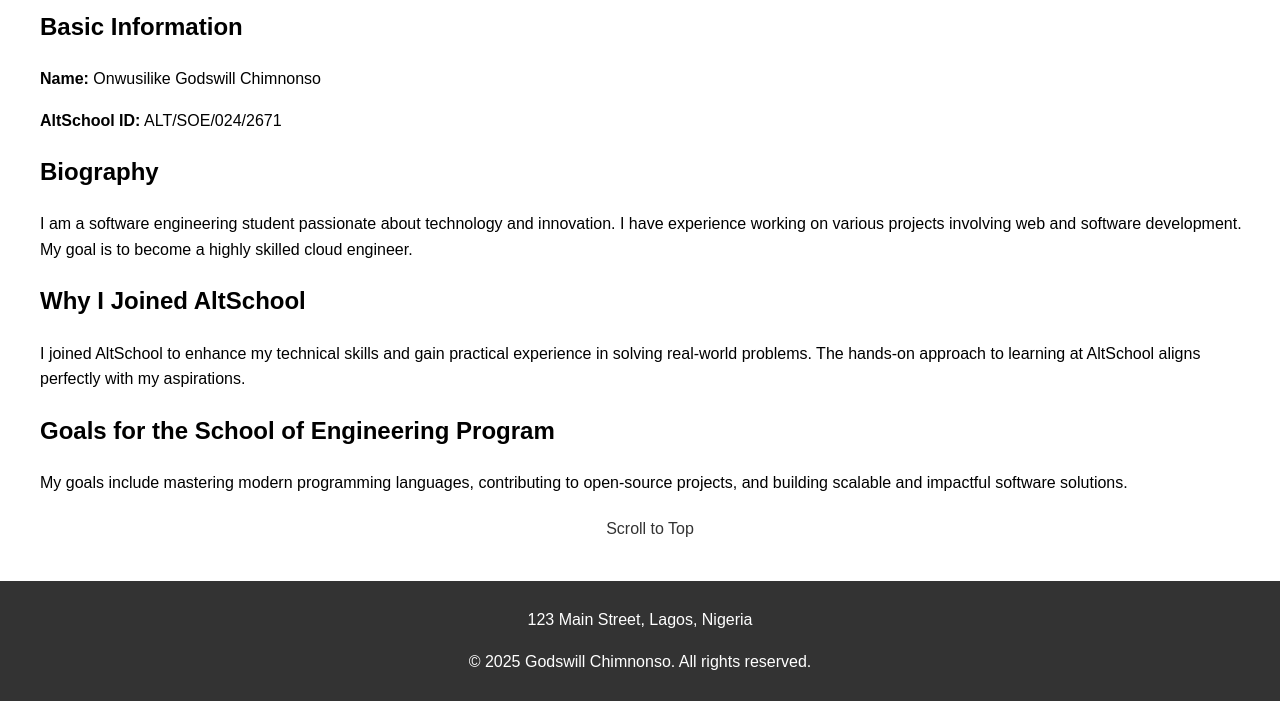
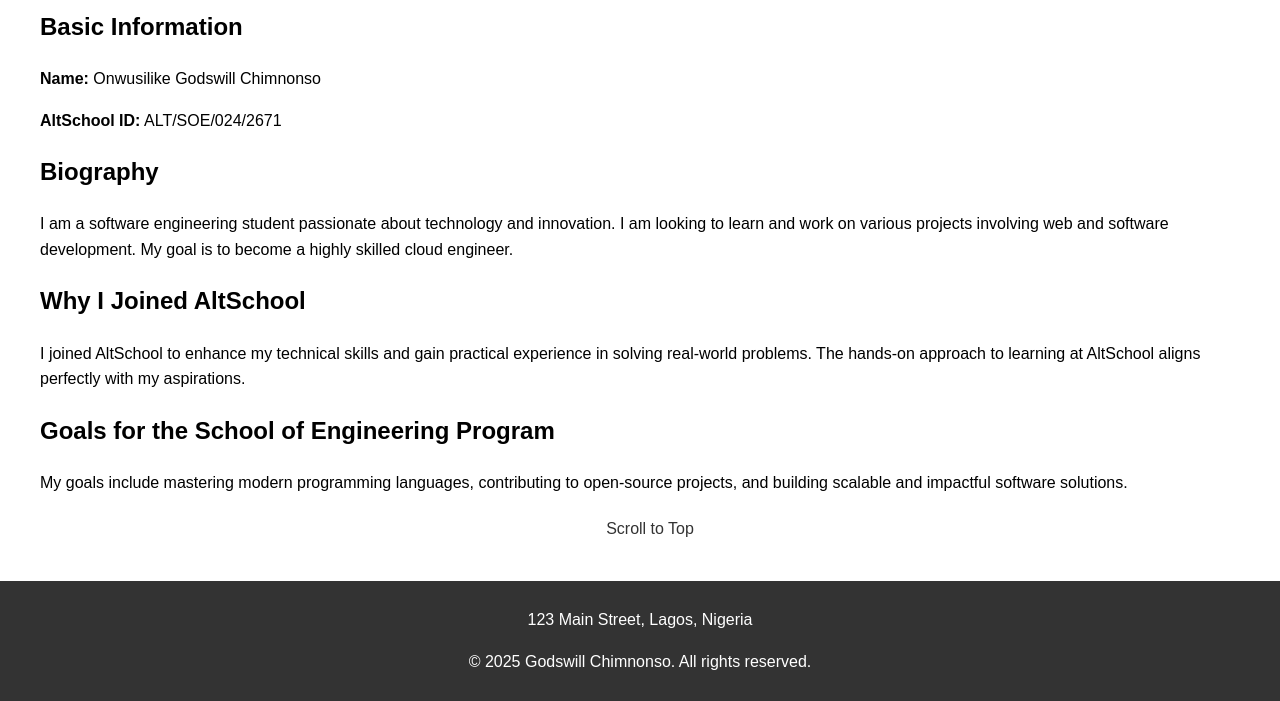
Before and after one commit to Tnkma/AltSchool-Assigment, a plain HTML site: page Assigment1/index.html in a window 1280 px wide. Shown: the part 164-865 px from the top of the page. Drawn offline with Linux system fonts and the light colour scheme.

Commit message:
form.html

```diff
--- a/Assigment1/index.html
+++ b/Assigment1/index.html
@@ -62,7 +62,7 @@
     <p><strong>AltSchool ID:</strong> ALT/SOE/024/2671</p>
 
     <h2>Biography</h2>
-    <p>I am a software engineering student passionate about technology and innovation. I have experience working on various projects involving web and software development. My goal is to become a highly skilled cloud engineer.</p>
+    <p>I am a software engineering student passionate about technology and innovation. I am looking to learn and work on various projects involving web and software development. My goal is to become a highly skilled cloud engineer.</p>
 
     <h2>Why I Joined AltSchool</h2>
     <p>I joined AltSchool to enhance my technical skills and gain practical experience in solving real-world problems. The hands-on approach to learning at AltSchool aligns perfectly with my aspirations.</p>
```
